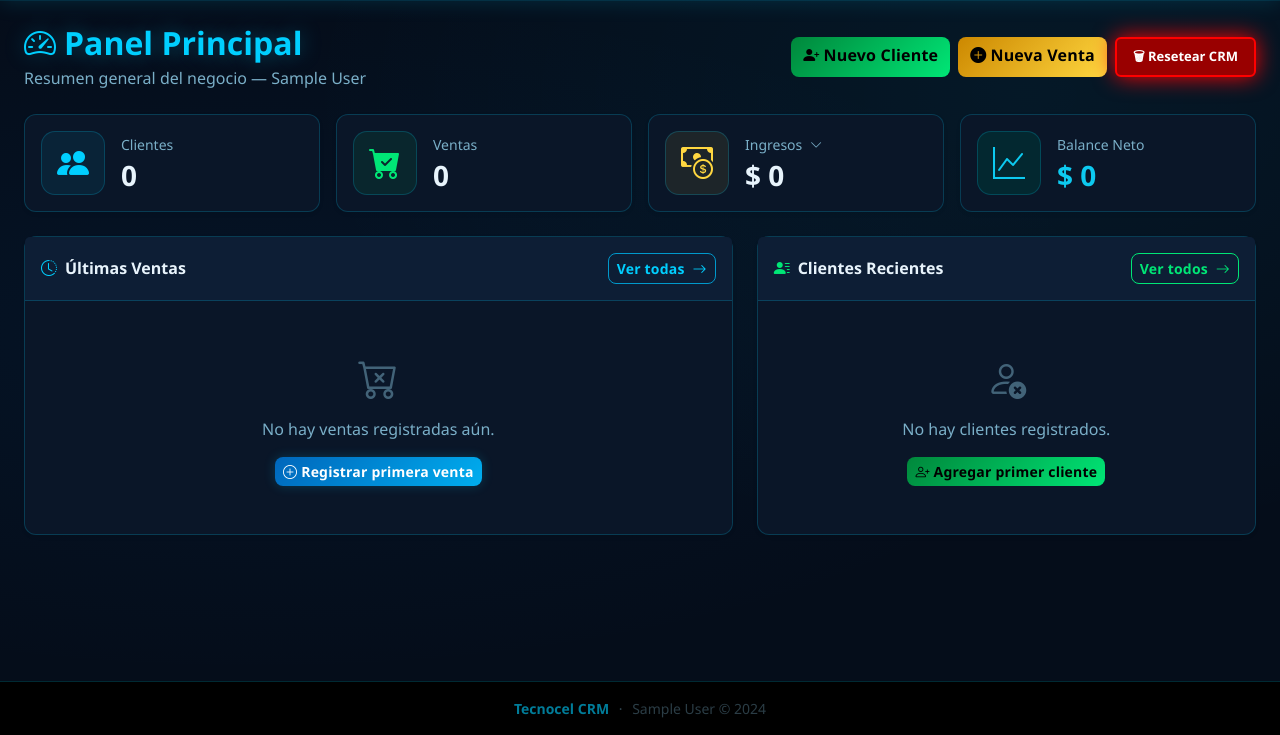
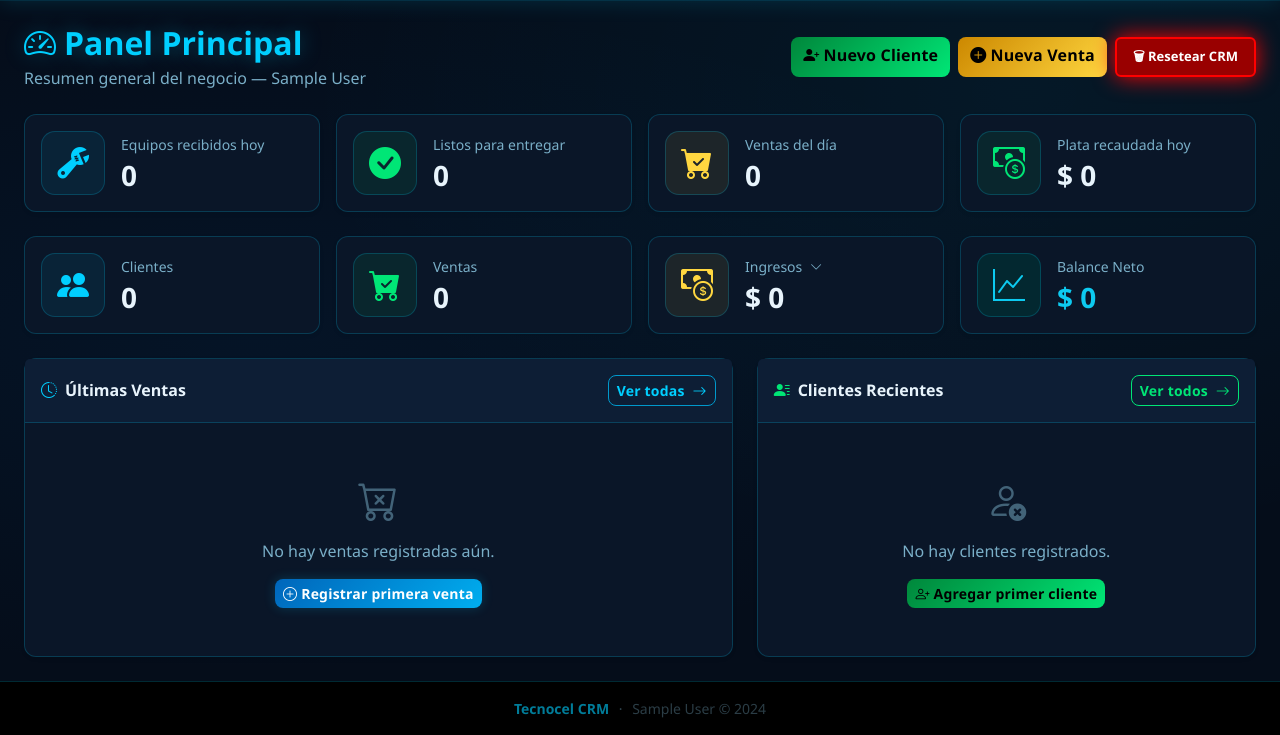
Before and after one commit to tecnocelanapoima-crypto/crm-tecnocel, a Flask app: page / in a window 1280 px wide. Shown: the part 65-800 px from the top of the page. Run offline with Flask 3, Linux system fonts and the light colour scheme; the visitor is signed in with stand-in values (Sample User, id 1); data that the repository does not hold is empty.

Commit message:
feat: mostrar contadores del día en dashboard (equipos, ventas, recaudado)
https://claude.ai/code/session_01B5dfV4W7sFRe51VtgPxfow

```diff
--- a/templates/index.html
+++ b/templates/index.html
@@ -38,6 +38,62 @@
           100% { background-color: #ff0000; box-shadow: 0 0 10px #ff0000; }
         }
         </style>
+    </div>
+</div>
+
+<!-- Contadores del día -->
+<div class="row g-3 mb-4">
+    <div class="col-6 col-xl-3">
+        <div class="card border-0 shadow-sm h-100">
+            <div class="card-body d-flex align-items-center gap-3 p-3">
+                <div class="stat-icon bg-primary-subtle text-primary rounded-3 p-3">
+                    <i class="bi bi-wrench-adjustable fs-2"></i>
+                </div>
+                <div>
+                    <p class="text-muted small mb-1">Equipos recibidos hoy</p>
+                    <h3 class="fw-bold mb-0">{{ equipos_hoy }}</h3>
+                </div>
+            </div>
+        </div>
+    </div>
+    <div class="col-6 col-xl-3">
+        <div class="card border-0 shadow-sm h-100">
+            <div class="card-body d-flex align-items-center gap-3 p-3">
+                <div class="stat-icon bg-success-subtle text-success rounded-3 p-3">
+                    <i class="bi bi-check-circle-fill fs-2"></i>
+                </div>
+                <div>
+                    <p class="text-muted small mb-1">Listos para entregar</p>
+                    <h3 class="fw-bold mb-0">{{ equipos_listos }}</h3>
+                </div>
+            </div>
+        </div>
+    </div>
+    <div class="col-6 col-xl-3">
+        <div class="card border-0 shadow-sm h-100">
+            <div class="card-body d-flex align-items-center gap-3 p-3">
+                <div class="stat-icon bg-warning-subtle text-warning rounded-3 p-3">
+                    <i class="bi bi-cart-check-fill fs-2"></i>
+                </div>
+                <div>
+                    <p class="text-muted small mb-1">Ventas del día</p>
+                    <h3 class="fw-bold mb-0">{{ ventas_hoy }}</h3>
+                </div>
+            </div>
+        </div>
+    </div>
+    <div class="col-6 col-xl-3">
+        <div class="card border-0 shadow-sm h-100">
+            <div class="card-body d-flex align-items-center gap-3 p-3">
+                <div class="stat-icon bg-success-subtle text-success rounded-3 p-3">
+                    <i class="bi bi-cash-coin fs-2"></i>
+                </div>
+                <div>
+                    <p class="text-muted small mb-1">Plata recaudada hoy</p>
+                    <h3 class="fw-bold mb-0">$ {{ "{:,.0f}".format(recaudado_hoy) }}</h3>
+                </div>
+            </div>
+        </div>
     </div>
 </div>
 
```
